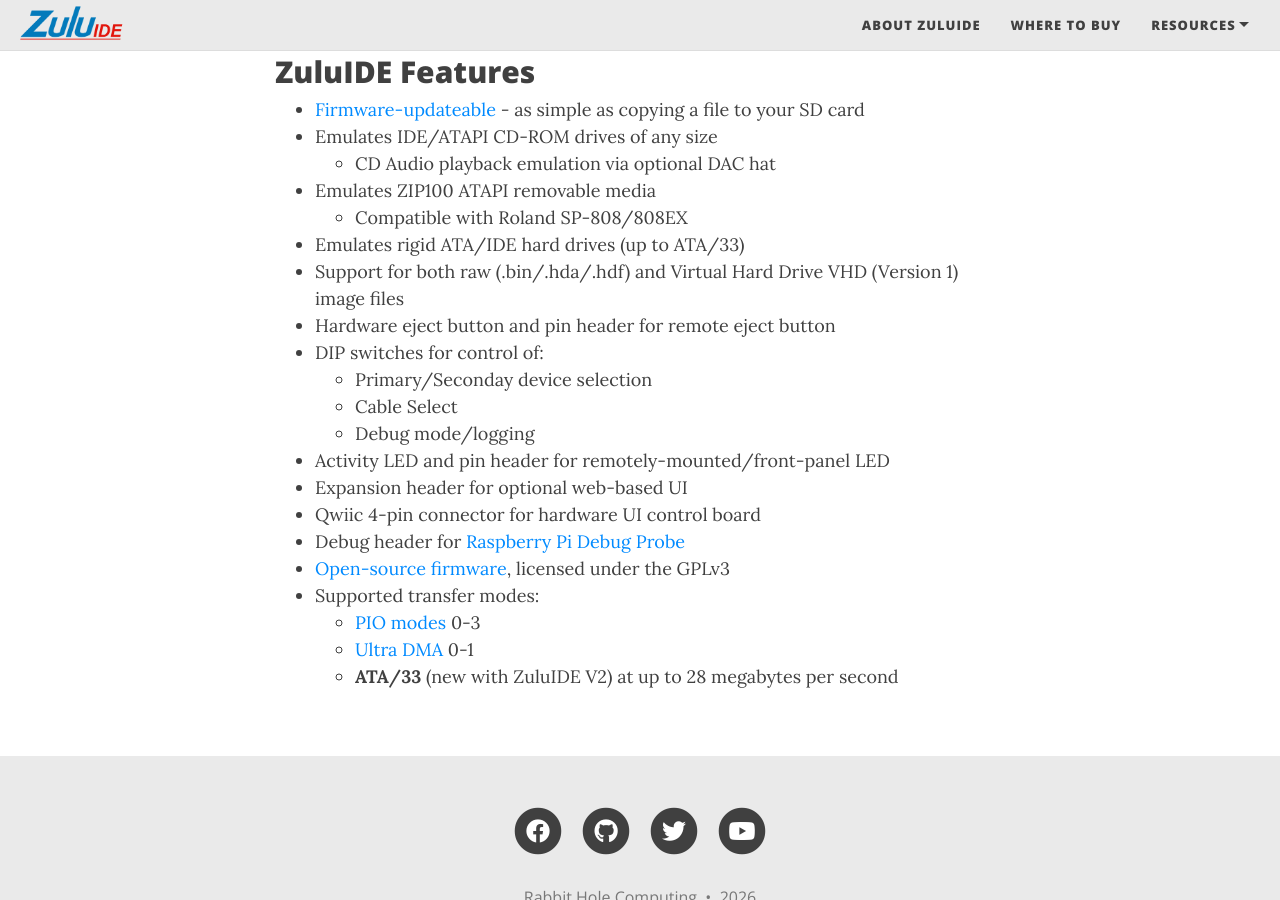
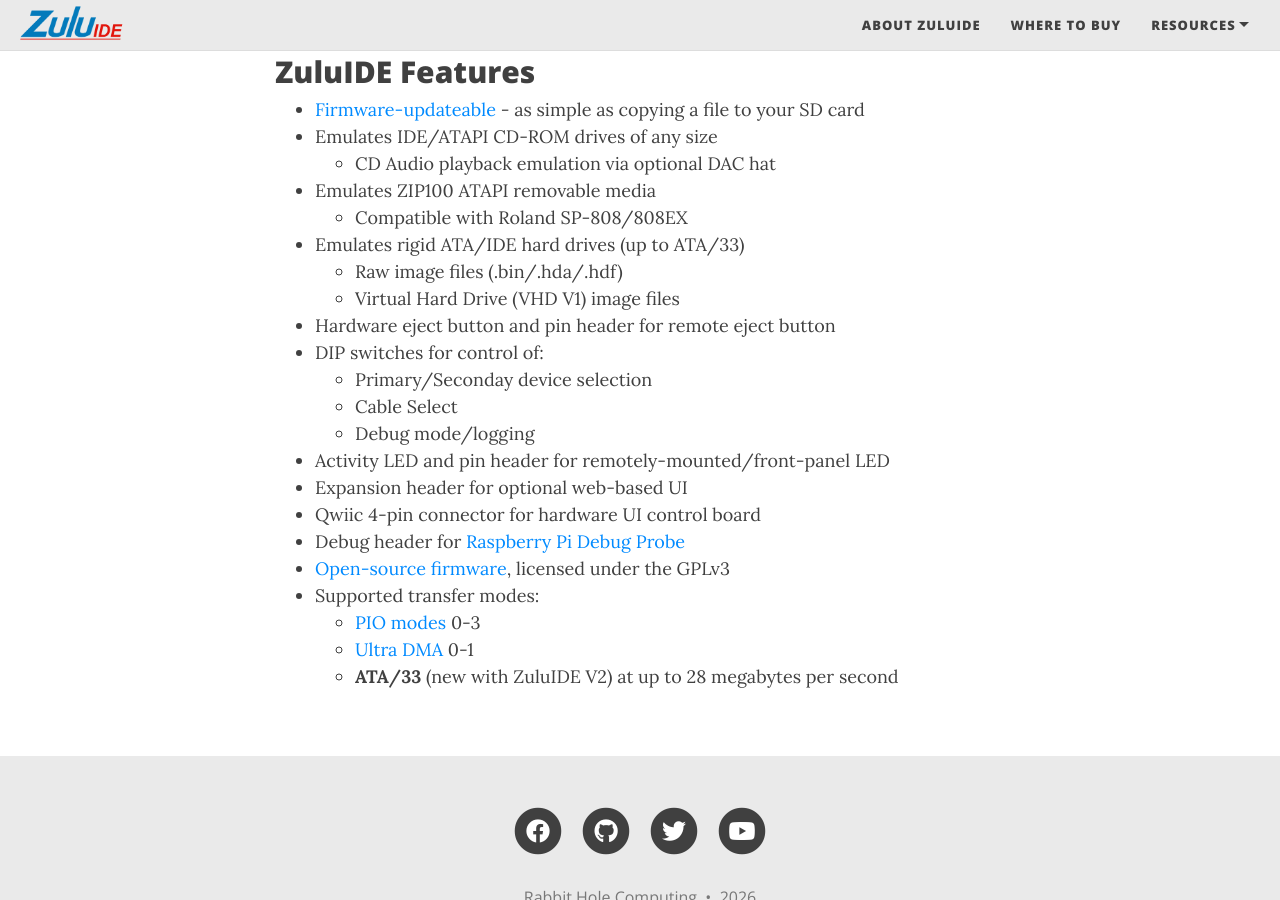
Before and after one commit to rabbitholecomputing/zuluide.com, a Jekyll site: the page built from index.md, in a window 1280 px wide and 900 px high, scrolled down 850 px. Built offline with Jekyll 4.4.1, drawn with Linux system fonts in a browser that asks for light colours; nearby versions of some CDN libraries; our own code applies the rules of GitHub Pages for plain Markdown files.

Commit message:
Update image file format descriptions in index.md
Clarified support for image file formats in documentation.

```diff
--- a/index.md
+++ b/index.md
@@ -12,7 +12,8 @@ ISOs and bin/cue files are stored on a standard FAT32 or exFAT-formatted SD card
 * Emulates ZIP100 ATAPI removable media
   * Compatible with Roland SP-808/808EX
 * Emulates rigid ATA/IDE hard drives (up to ATA/33)
- * Support for both raw (.bin/.hda/.hdf) and Virtual Hard Drive VHD (Version 1) image files
+  * Raw image files (.bin/.hda/.hdf)
+  * Virtual Hard Drive (VHD V1) image files
 * Hardware eject button and pin header for remote eject button
 * DIP switches for control of:
   * Primary/Seconday device selection
```
